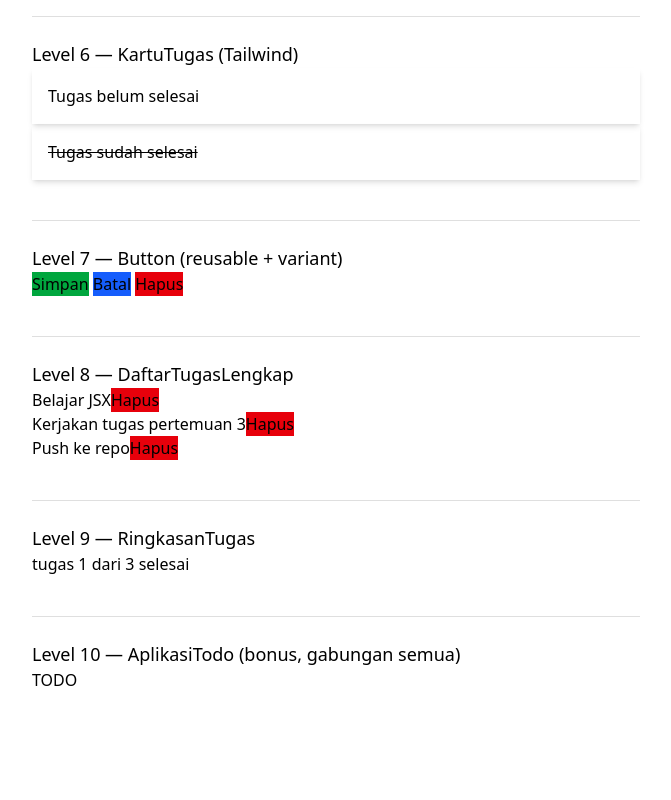
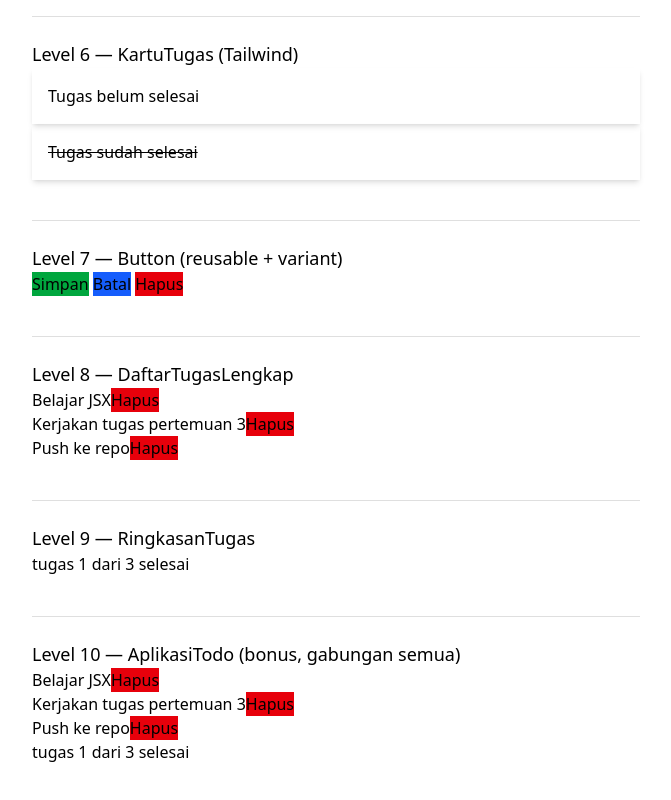
Before and after one commit to webdev-if-its/frontend-5053241034, a React (Vite) app in the folder pertemuan-03/: page / in a window 1280 px wide. Shown: the part 944-1744 px from the top of the page, without its empty margins (304-975 px from the left). Before the commit the page ends 1700 px from the top, so only its background shows below. Built offline with nearby package versions, Linux system fonts and the light colour scheme.

Commit message:
pertemuan-03: level 10 selesai

```diff
--- a/pertemuan-03/src/components/AplikasiTodo.tsx
+++ b/pertemuan-03/src/components/AplikasiTodo.tsx
@@ -10,6 +10,21 @@
 // paling mengubah cara berpikirmu dibanding menulis HTML/CSS biasa?
 //
 // Lihat SOAL.md untuk kontrak lengkap.
-export function AplikasiTodo(props: any) {
-  return <p>TODO</p>
+
+import type { Tugas } from "../types"
+import { DaftarTugasLengkap } from "./DaftarTugasLengkap"
+import { RingkasanTugas } from "./RingkasanTugas"
+
+type Props = {
+  tugas: Tugas[]
+  onHapus: (id: string) => void
 }
+
+export function AplikasiTodo(props: Props) {
+  return (
+    <>
+      <DaftarTugasLengkap tugas={props.tugas} onHapus={props.onHapus}/>
+      <RingkasanTugas tugas={props.tugas}/>
+    </>
+  )
+}
```
Also changed, not shown: 1 other file (tests, documents, lock files or other folders).
